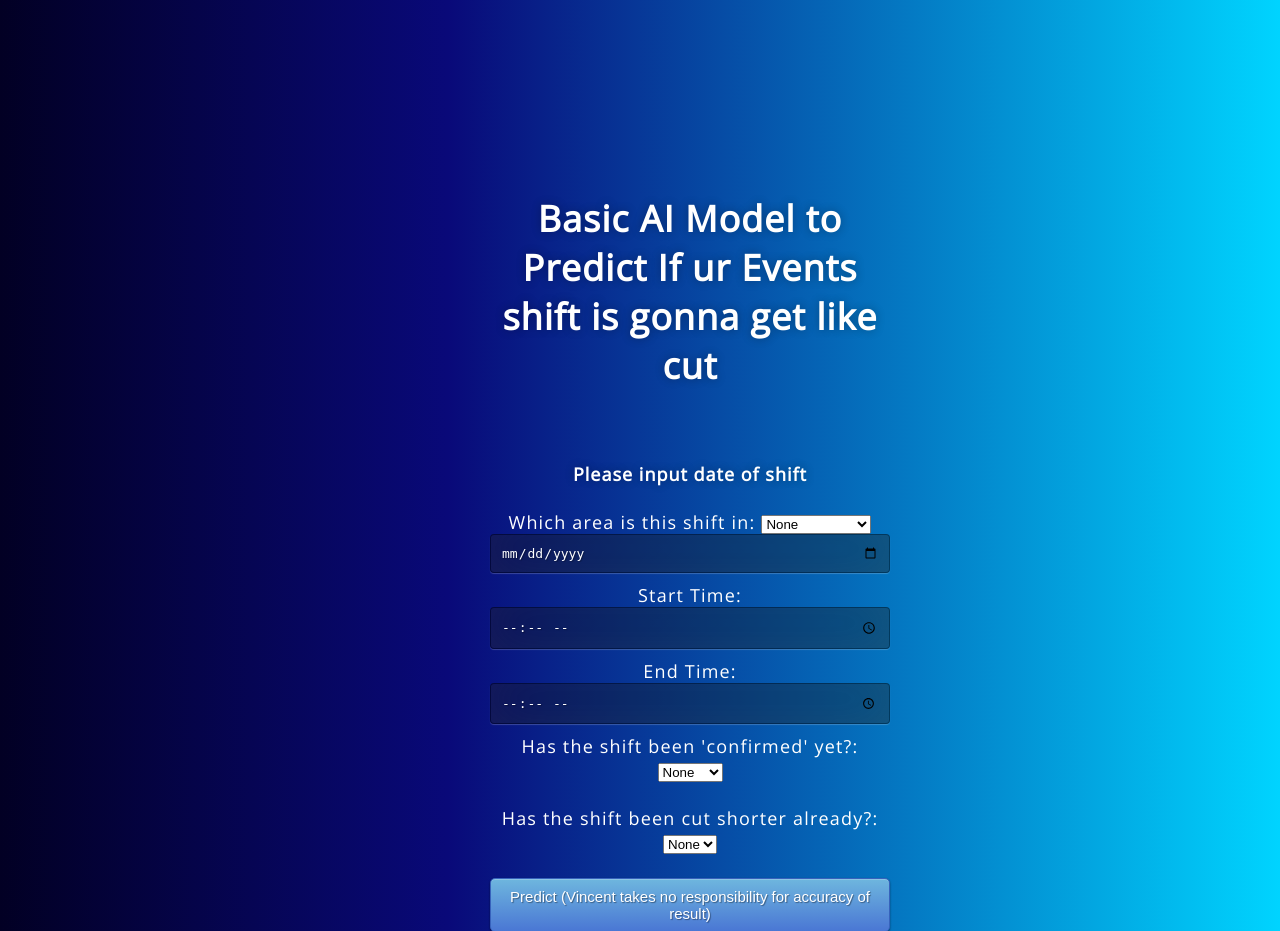
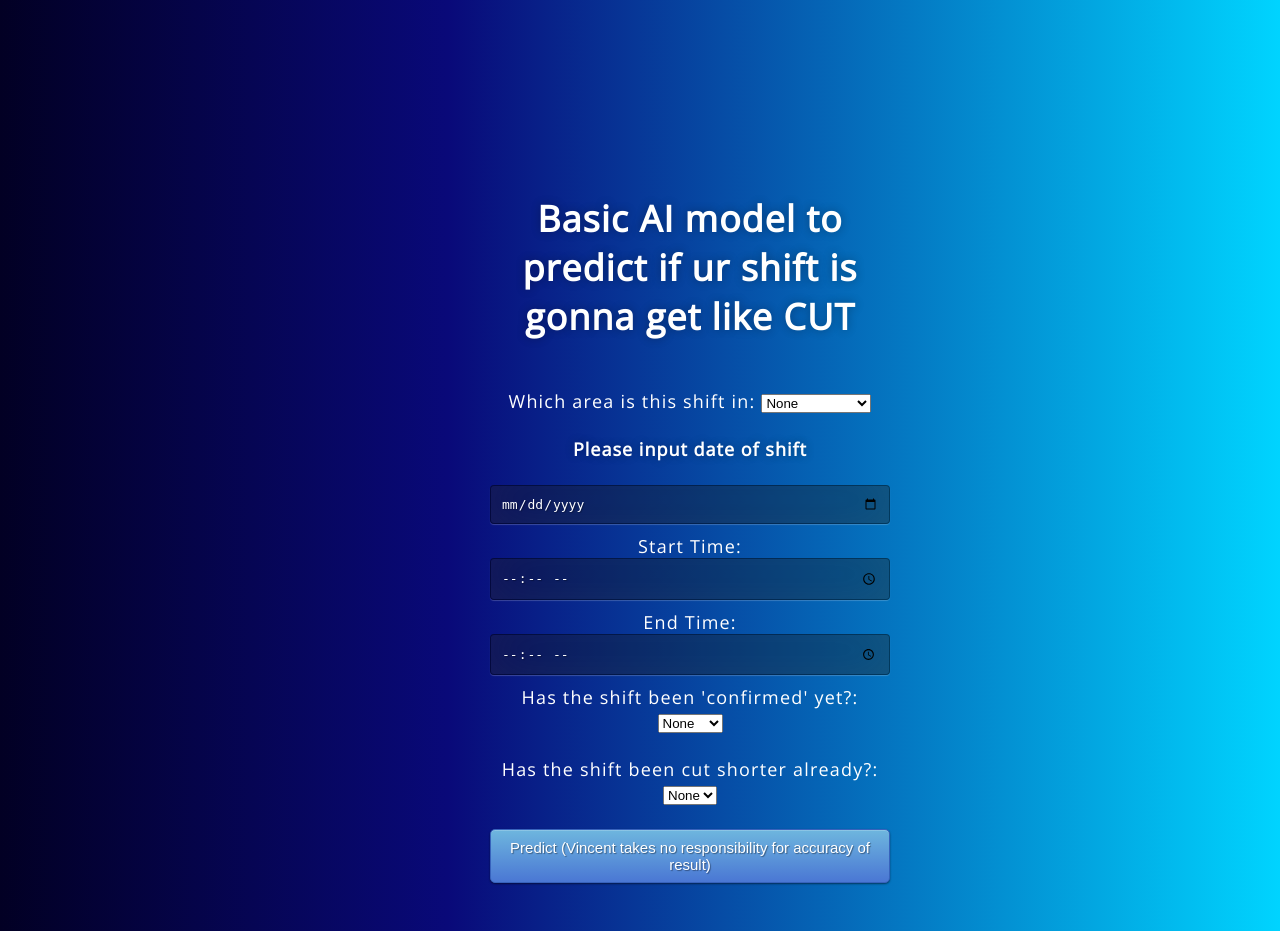
Before and after one commit to VenzoG/HowBusyCinema, a Flask app: page / in a window 1280 px wide. Shown: the top 931 px of the page. Run offline with Flask 2, Linux system fonts and the light colour scheme.

Commit message:
Update index.html

```diff
--- a/templates/index.html
+++ b/templates/index.html
@@ -14,9 +14,9 @@
 
     <body>
      <div class="login">
-      <h1>Basic AI Model to Predict If ur Events shift is gonna get like cut</h1>
+      <h1>Basic AI model to predict if ur shift is gonna get like CUT</h1>
         <br>
-        <h4>Please input date of shift</h4>
+
         <form action="{{ url_for('predict')}}"method="post">
             <label for="shift">Which area is this shift in:</label>
             <select name="shift" id="shift" required="required">
@@ -28,6 +28,7 @@
               <option value="gcs">GC Supervisor</option>
             </select>
             <br>
+            <h4>Please input date of shift</h4>
 
             <input type="date" name="date" placeholder="Day of shift (DD-MM)" required="required" />
 
```
